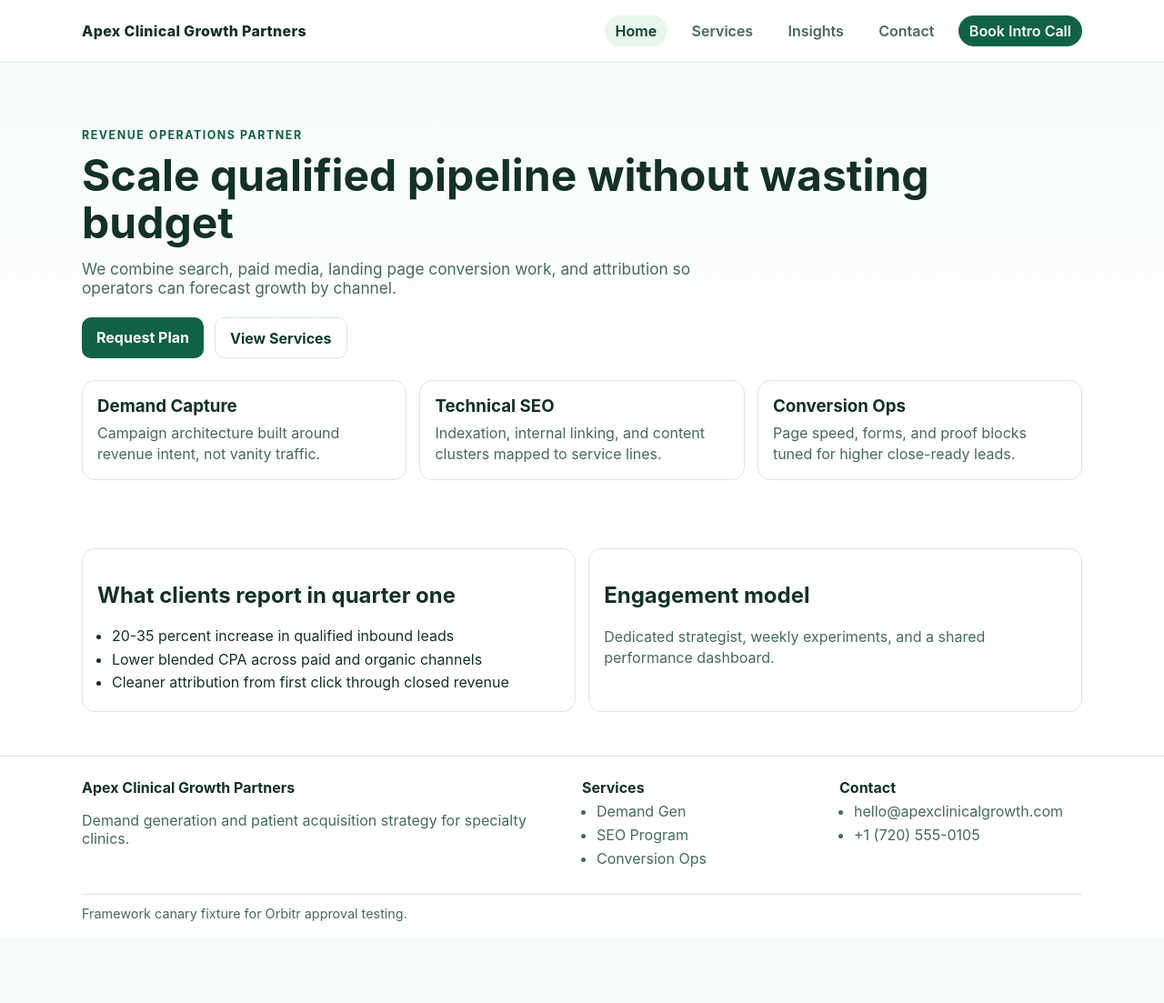
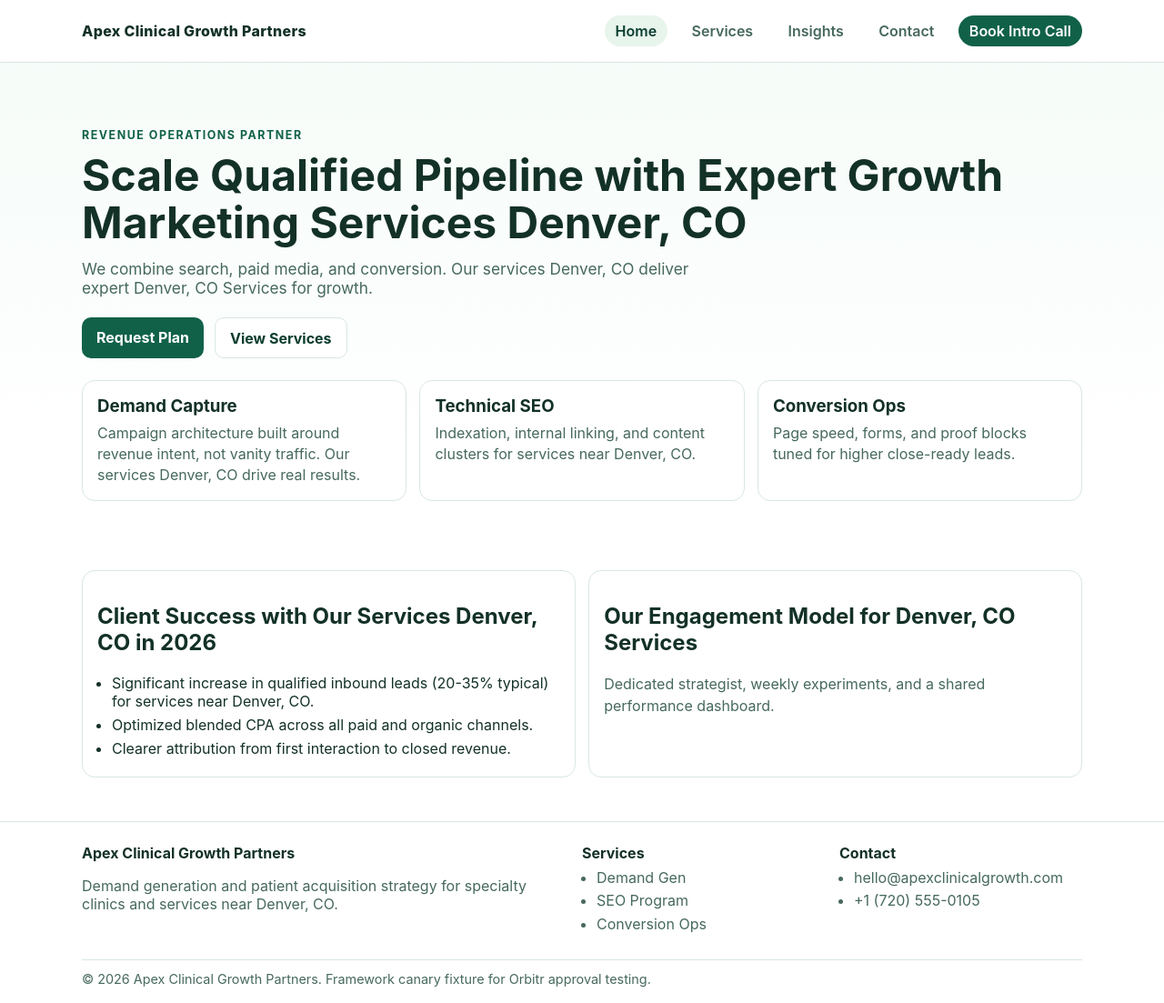
Before and after one commit to prjctlphbt/orbitr-canary-angular-20260228, a Jekyll site: the page index.html, which Jekyll copies as it is, in a window 1280 px wide and 1103 px high. Shown: the whole window at 91% size. Built offline with Jekyll 4.4.1, drawn with Linux system fonts in a browser that asks for light colours.

Commit message:
Refresh and update content: index.html

```diff
--- a/index.html
+++ b/index.html
@@ -1,65 +1,55 @@
-<!doctype html>
+<!DOCTYPE html>
+
 <html lang="en">
 <head>
-    <meta charset="UTF-8" />
-    <meta name="viewport" content="width=device-width, initial-scale=1.0" />
-    <meta name="description" content="Apex Clinical Growth Partners helps local service operators scale qualified pipeline with accountable digital marketing." />
-    <title>Apex Clinical Growth Partners | Growth Marketing</title>
-    <link rel="canonical" href="https://orbitr-canary-angular-20260228.pages.dev/">
-    <link rel="stylesheet" href="/assets/styles.css" />
-<script type="application/ld+json">
-{
-  "@context": "https://schema.org",
-  "@type": "AutoRepair",
-  "name": "Orbitr Canary Angular 20260228",
-  "url": "https://orbitr-canary-angular-20260228.pages.dev",
-  "telephone": "(720) 555-0105"
-}
-</script>
-</head>
+<meta charset="utf-8"/>
+<meta content="width=device-width, initial-scale=1.0" name="viewport"/>
+<meta content="Apex Clinical Growth Partners offers specialized growth marketing services Denver, CO. We help local service operators scale qualified pipeline with accountable digital marketing and expert Denver, CO Services." name="description"/>
+<title>Apex Clinical Growth Partners | Growth Marketing Services Denver, CO</title>
+<link href="https://orbitr-canary-angular-20260228.pages.dev/" rel="canonical"/>
+<link href="/assets/styles.css" rel="stylesheet">
+</link></head>
 <body>
-
-<app-root ng-version="17.3.0" data-framework="angular">
+<app-root data-framework="angular" ng-version="17.3.0">
 <header>
 <div class="container navbar">
 <a class="brand" href="/">Apex Clinical Growth Partners</a>
-        <button class="nav-toggle" type="button" data-nav-toggle aria-label="Open menu">Menu</button>
-        <nav class="nav-links" data-nav-links data-open="false" aria-label="Primary">
-          <a href="/" aria-current="page">Home</a>
-          <a href="/services/" >Services</a>
-          <a href="/blog/insights/" >Insights</a>
-          <a href="/contact/" >Contact</a>
+<button aria-label="Open menu" class="nav-toggle" data-nav-toggle="" type="button">Menu</button>
+<nav aria-label="Primary" class="nav-links" data-nav-links="" data-open="false">
+<a aria-current="page" href="/">Home</a>
+<a href="/services/">Services</a>
+<a href="/blog/insights/">Insights</a>
+<a href="/contact/">Contact</a>
 <a class="cta" href="/contact/">Book Intro Call</a>
 </nav>
 </div>
 </header>
 <main class="container">
-
 <section class="hero">
 <span class="kicker">Revenue Operations Partner</span>
-        <h1>Scale qualified pipeline without wasting budget</h1>
-        <p class="subhead">We combine search, paid media, landing page conversion work, and attribution so operators can forecast growth by channel.</p>
+<h1>Scale Qualified Pipeline with Expert Growth Marketing Services Denver, CO</h1>
+<p class="subhead">We combine search, paid media, and conversion. Our services Denver, CO deliver expert Denver, CO Services for growth.</p>
 <div class="actions">
 <a class="btn primary" href="/contact/">Request Plan</a>
 <a class="btn ghost" href="/services/">View Services</a>
 </div>
 <div class="grid">
-          <article class="card"><h3>Demand Capture</h3><p>Campaign architecture built around revenue intent, not vanity traffic.</p></article>
-          <article class="card"><h3>Technical SEO</h3><p>Indexation, internal linking, and content clusters mapped to service lines.</p></article>
+<article class="card"><h3>Demand Capture</h3><p>Campaign architecture built around revenue intent, not vanity traffic. Our services Denver, CO drive real results.</p></article>
+<article class="card"><h3>Technical SEO</h3><p>Indexation, internal linking, and content clusters for services near Denver, CO.</p></article>
 <article class="card"><h3>Conversion Ops</h3><p>Page speed, forms, and proof blocks tuned for higher close-ready leads.</p></article>
 </div>
 </section>
 <section class="section">
 <article class="card">
-          <h2>What clients report in quarter one</h2>
+<h2>Client Success with Our Services Denver, CO in 2026</h2>
 <ul>
-            <li>20-35 percent increase in qualified inbound leads</li>
-            <li>Lower blended CPA across paid and organic channels</li>
-            <li>Cleaner attribution from first click through closed revenue</li>
+<li>Significant increase in qualified inbound leads (20-35% typical) for services near Denver, CO.</li>
+<li>Optimized blended CPA across all paid and organic channels.</li>
+<li>Clearer attribution from first interaction to closed revenue.</li>
 </ul>
 </article>
 <article class="card">
-          <h2>Engagement model</h2>
+<h2>Our Engagement Model for Denver, CO Services</h2>
 <p>Dedicated strategist, weekly experiments, and a shared performance dashboard.</p>
 </article>
 </section>
@@ -68,7 +58,7 @@
 <div class="container footer-grid">
 <div>
 <strong>Apex Clinical Growth Partners</strong>
-          <p>Demand generation and patient acquisition strategy for specialty clinics.</p>
+<p>Demand generation and patient acquisition strategy for specialty clinics and services near Denver, CO.</p>
 </div>
 <div>
 <strong>Services</strong>
@@ -86,9 +76,8 @@
 </ul>
 </div>
 </div>
-      <div class="container small-note">Framework canary fixture for Orbitr approval testing.</div>
+<div class="container small-note">© 2026 Apex Clinical Growth Partners. Framework canary fixture for Orbitr approval testing.</div>
 </footer>
 </app-root>
-    <script src="/assets/site.js"></script>
 </body>
 </html>
```
Lines whose indentation alone changed are shown as unchanged.
